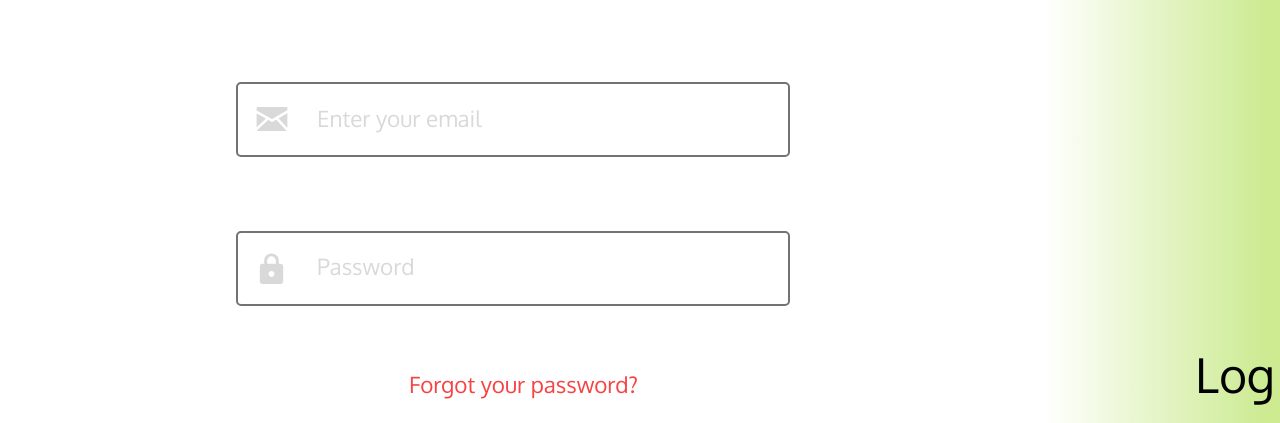
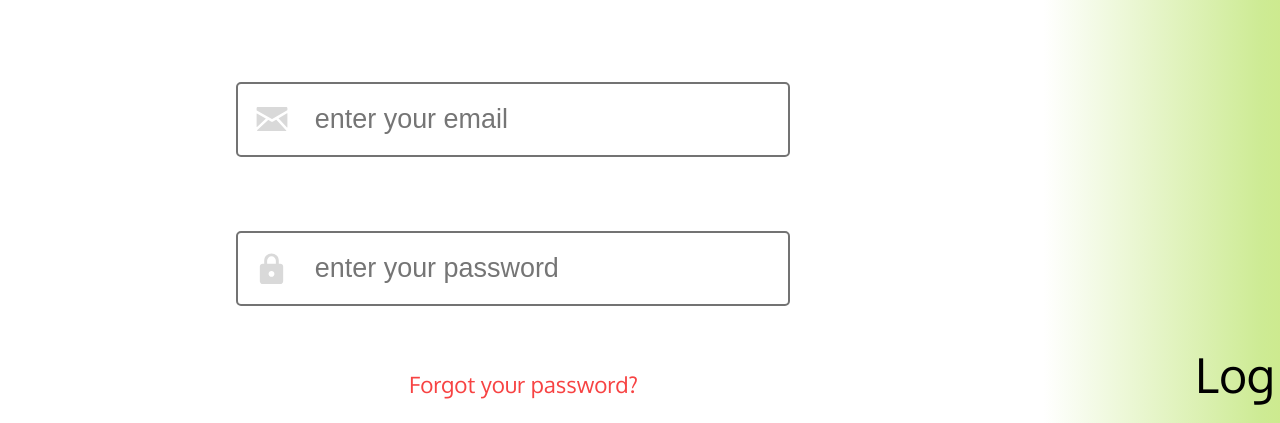
Before and after one commit to vazsalvi/texpress, a website built with Parcel: page login.html in a window 1280 px wide. Shown: the part 372-795 px from the top of the page. Built offline with nearby package versions, Linux system fonts and the light colour scheme; a web font is replaced by a local one.

Commit message:
fixed appearance issues

```diff
--- a/login.css
+++ b/login.css
@@ -22,6 +22,8 @@
   border: 2px solid var(--color-dimgray);
   background-color: var(--color-white);
   position: absolute;
+  font-size: larger;
+  padding-left: 6%;
   top: 603px;
   left: 236px;
   border-radius: var(--br-8xs);
--- a/login.html
+++ b/login.html
@@ -34,12 +34,12 @@
   <body>
     <div class="login">
       <div class="log-in-to">Log in to your account</div>
-      <input class="login-child" type="text" />
+      <input placeholder="enter your password" title="password" class="login-child" type="password" />
 
-      <input class="login-item" type="text" />
+      <input placeholder="enter your email" title="username" class="login-item" type="text" />
 
-      <div class="enter-your-email">Enter your email</div>
-      <div class="password">Password</div>
+      <!--div class="enter-your-email">Enter your email</div>
+      <div class="password">Password</div-->
       <img class="frame-icon10" alt="" src="./public/frame9.svg" />
 
       <img class="frame-icon11" alt="" src="./public/frame10.svg" />
```
